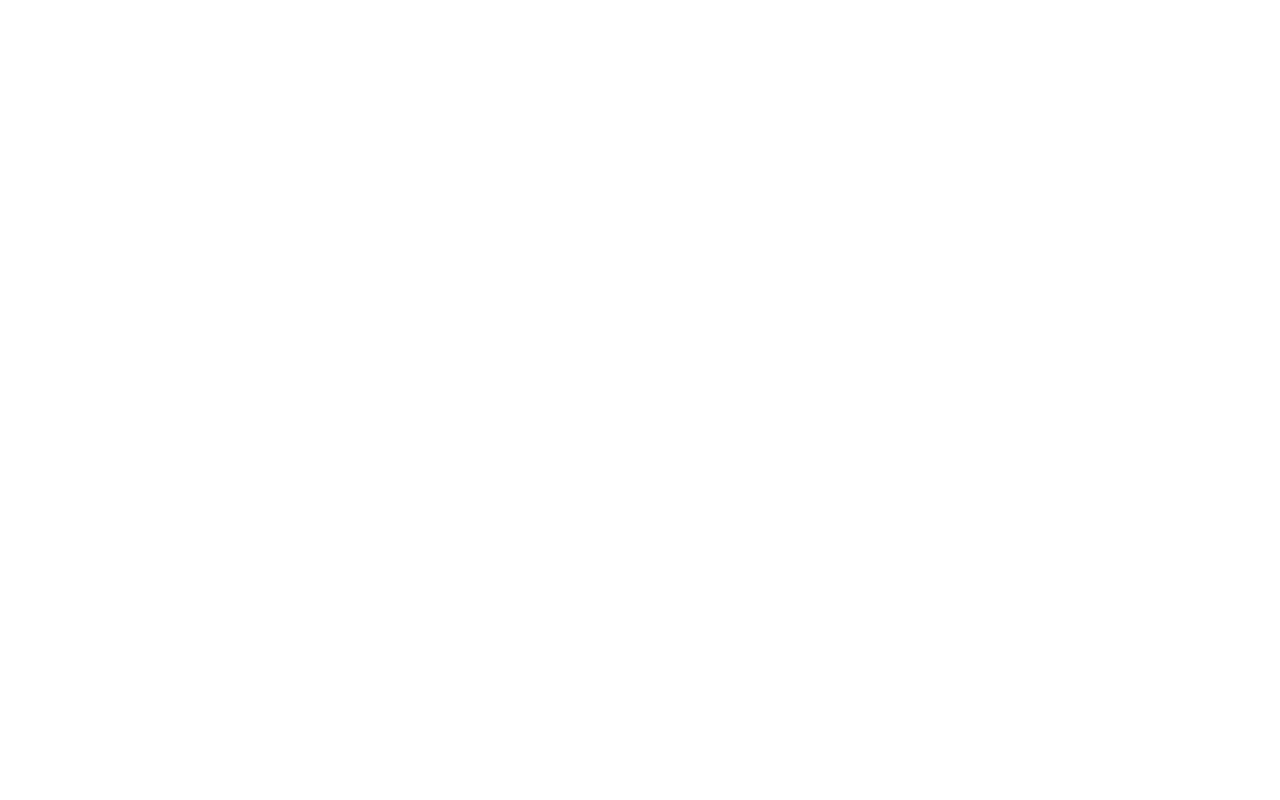
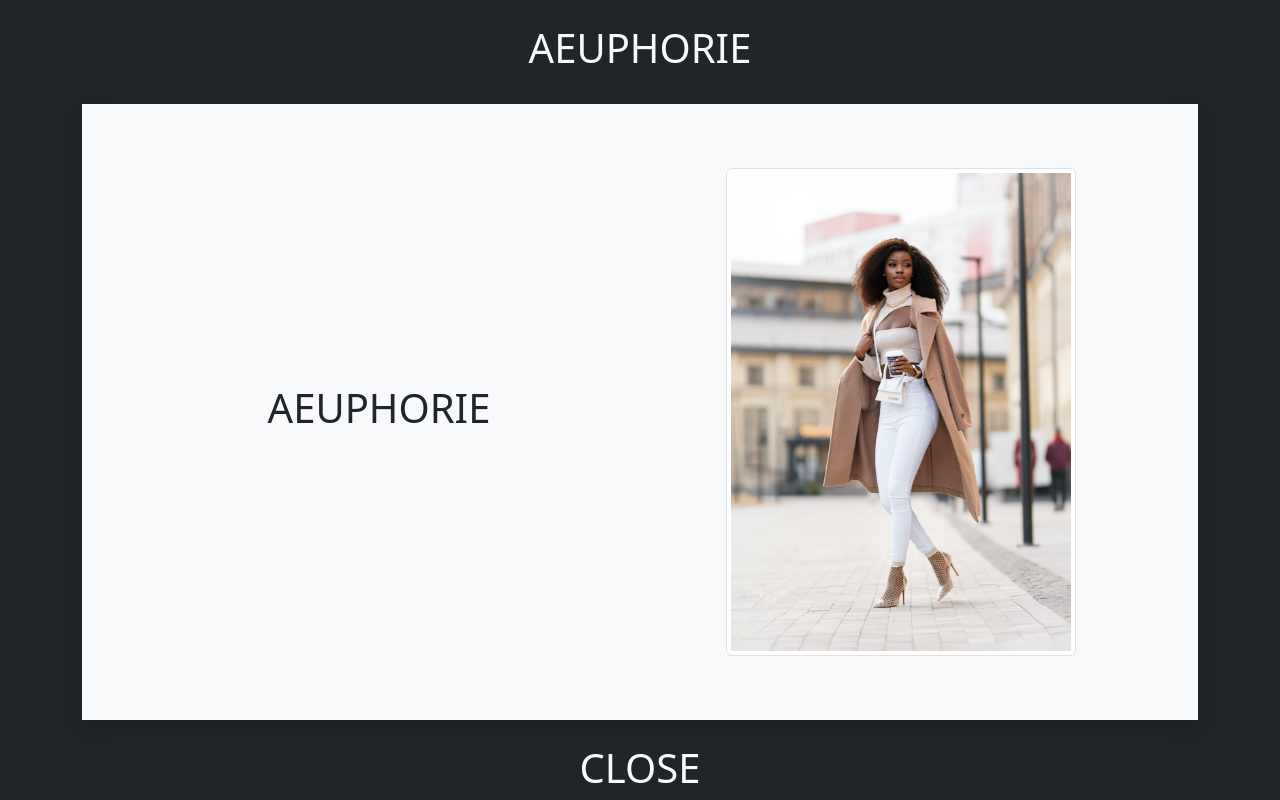
Before and after one commit to shafikcmt/rafsimons-project, a plain HTML site: page index.html in a window 1280 px wide. Drawn offline with nearby package versions, Linux system fonts and the light colour scheme.

Commit message:
Home page design complete

```diff
--- a/index.html
+++ b/index.html
@@ -3,10 +3,38 @@
 <head>
     <meta charset="UTF-8">
     <meta name="viewport" content="width=device-width, initial-scale=1.0">
-    <title>Rafsimons</title>
+    <title>Aeuphorie</title>
     <link href="https://cdn.jsdelivr.net/npm/bootstrap@5.3.1/dist/css/bootstrap.min.css" rel="stylesheet" integrity="sha384-4bw+/aepP/YC94hEpVNVgiZdgIC5+VKNBQNGCHeKRQN+PtmoHDEXuppvnDJzQIu9" crossorigin="anonymous">
 </head>
 <body>
+    <div id="wrapper" class="bg-dark" style="min-height: 100vh">
+       <div class="container">
+        <div class="row">
+            <div class="col-md-12">
+                <h1 class="text-center text-light pt-4 pb-4 text-uppercase">Aeuphorie</h1>
+            </div>
+        </div>
+            <div class="card-box shadow bg-light p-5">
+                <div class="row align-items-center" style="min-height: 65vh">
+                    <div class="col-md-6 ">
+                        <div class="left-title">
+                            <h1 class="text-center align-middle text-uppercase">Aeuphorie</h1>
+                        </div>
+                    </div>
+                    <div class="col-md-6">
+                        <div class="right-image text-center">
+                            <img src="images/photo-1619086303291-0ef7699e4b31.jpg" class="rounded img-thumbnail" height="100%" width="350px" alt="">
+                        </div>
+                    </div>
+                </div>
+            </div>
+            <div class="row">
+                <div class="col-md-12">
+                    <h1 class="text-center text-light pt-4 text-uppercase">Close</h1>
+                </div>
+            </div>
+       </div>
 
+    </div>
 </body>
 </html>
```
Also changed, not shown: images/photo-1619086303291-0ef7699e4b31.jpg (added).
